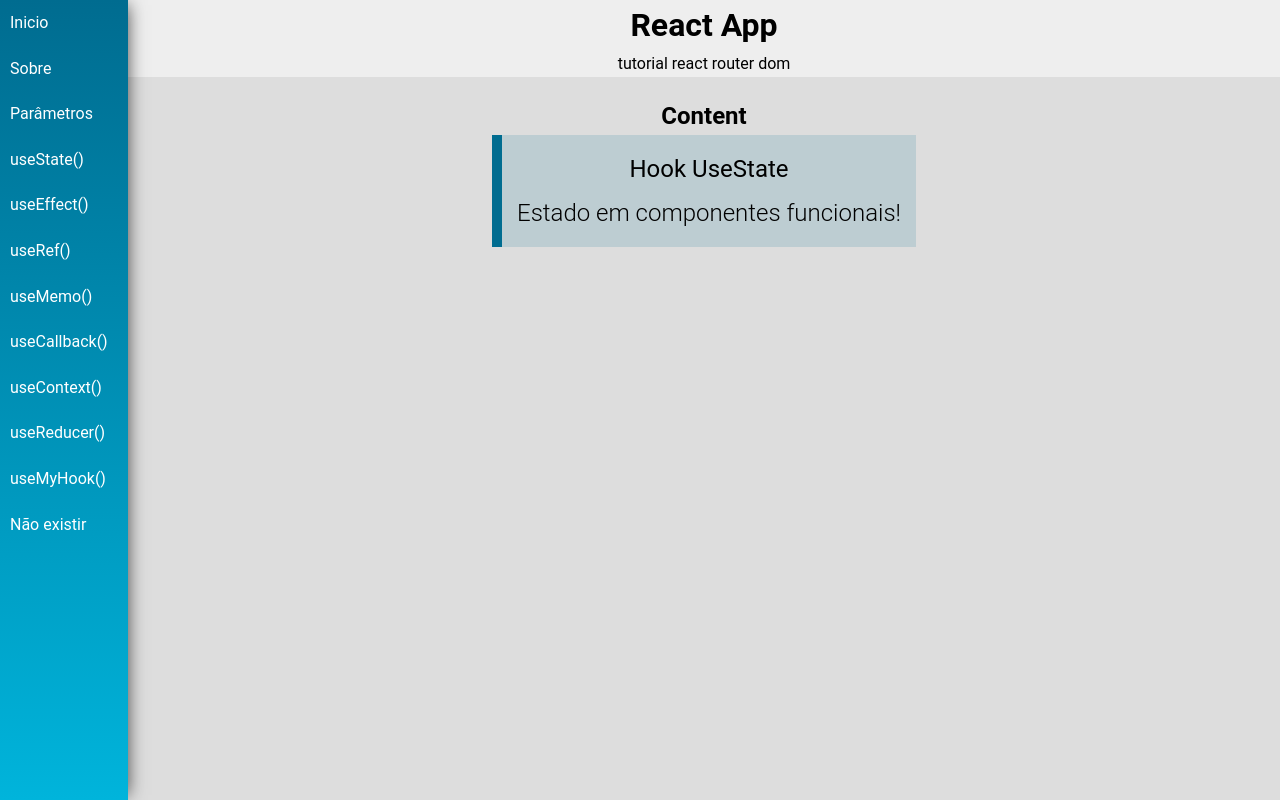
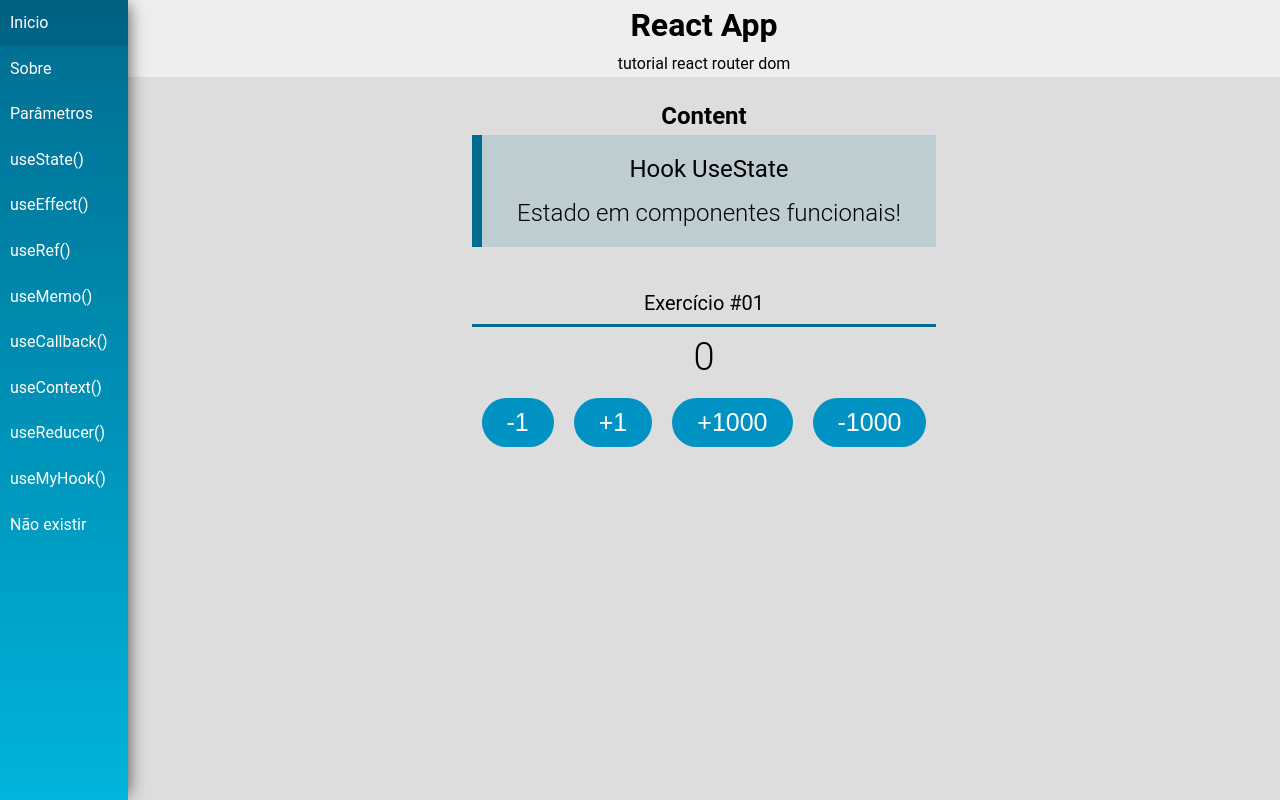
Before and after one commit to walber-vaz/curso-react-redux-cod3r, a React (Create React App) app in the folder navegacao/: page /useState in a window 1280 px wide. Built offline with nearby package versions, Linux system fonts and the light colour scheme.

Commit message:
feat: used hook useState - 1

```diff
--- a/navegacao/src/index.css
+++ b/navegacao/src/index.css
@@ -18,7 +18,7 @@
 
 .text {
   font-weight: 300;
-  font-size: 5rem;
+  font-size: 3.8rem;
 }
 
 .red {
@@ -35,13 +35,14 @@
 .btn {
   border-radius: 25px;
   margin: 10px;
-  padding: 15px 35px;
+  padding: 10px 25px;
   border: none;
   outline: none;
   background-color: #0092c3;
 
-  font-size: 3rem;
+  font-size: 2.5rem;
   color: #fff;
+  cursor: pointer;
 }
 
 .center {
--- a/navegacao/src/pages/examples/UseState.jsx
+++ b/navegacao/src/pages/examples/UseState.jsx
@@ -1,13 +1,40 @@
-import React from 'react';
+import React, { useState } from 'react';
 import PageTitle from '../../components/layout/PageTitle';
+import SectionTitle from '../../components/layout/SectionTitle';
 
 const UseState = props => {
+  const [count, setCount] = useState(0);
+
   return (
     <div className="UseState">
       <PageTitle
         title="Hook UseState"
         subtitle="Estado em componentes funcionais!"
       />
+      <SectionTitle title="Exercício #01" />
+      <div className="center">
+        <span className="text">{count}</span>
+        <div>
+          <button className="btn" onClick={() => setCount(count - 1)}>
+            -1
+          </button>
+          <button className="btn" onClick={() => setCount(count + 1)}>
+            +1
+          </button>
+          <button
+            className="btn"
+            onClick={() => setCount(current => current + 1000)}
+          >
+            +1000
+          </button>
+          <button
+            className="btn"
+            onClick={() => setCount(current => current - 1000)}
+          >
+            -1000
+          </button>
+        </div>
+      </div>
     </div>
   );
 };
```
